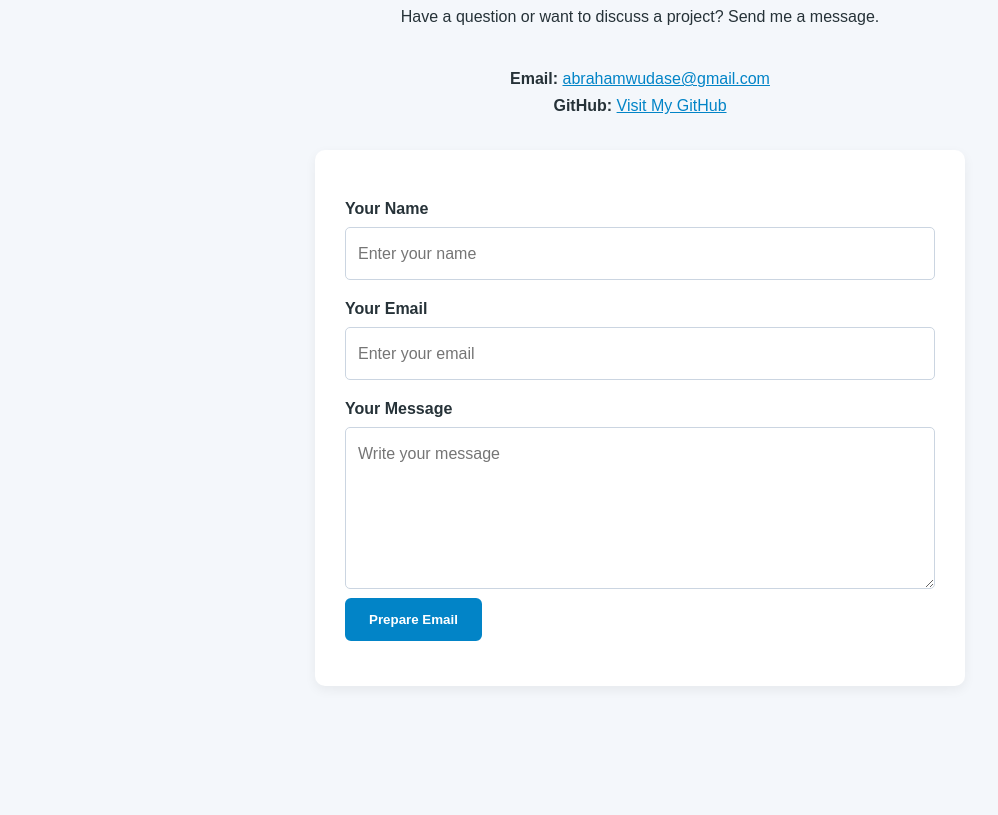
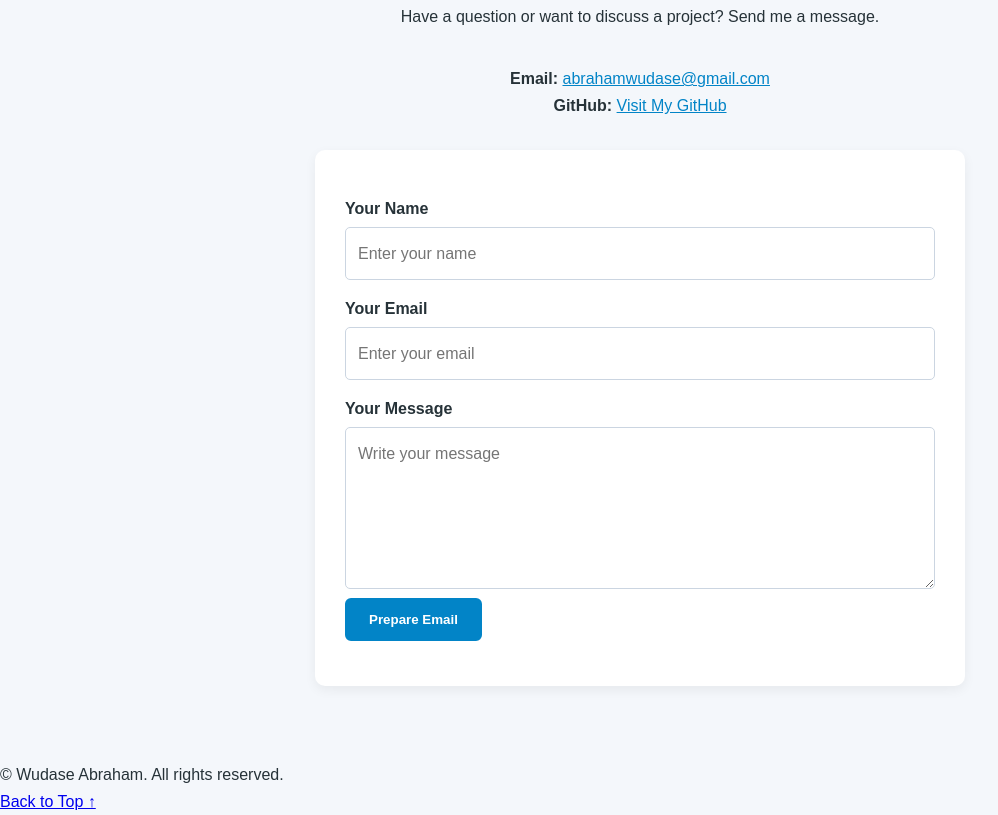
Before and after one commit to abrahamwudase-ship-it/portfolio, a plain HTML site: page index.html in a window 1280 px wide. Shown: the part 3161-3976 px from the top of the page, without its empty margins (0-998 px from the left). Before the commit the page ends 3922 px from the top, so only its background shows below. Drawn offline with Linux system fonts and the light colour scheme.

Commit message:
feat footer

```diff
--- a/index.html
+++ b/index.html
@@ -158,7 +158,6 @@
             </div>
         </section>
 
-         <!-- 5. Projects -->
         <section id="projects" class="section projects-section">
             <h2 class="section-title">My Projects</h2>
 
@@ -224,7 +223,6 @@
             </div>
         </section>
 
-        <!-- 6. Contact Information -->
         <section id="contact" class="section contact-section">
             <h2 class="section-title">Contact Me</h2>
 
@@ -289,3 +287,15 @@
         </section>
 
     </main>
+
+    <footer>
+        <p>
+            &copy; <span id="year"></span> Wudase Abraham.
+            All rights reserved.
+        </p>
+
+        <a href="#home">Back to Top ↑</a>
+    </footer>
+
+</body>
+</html>
```
